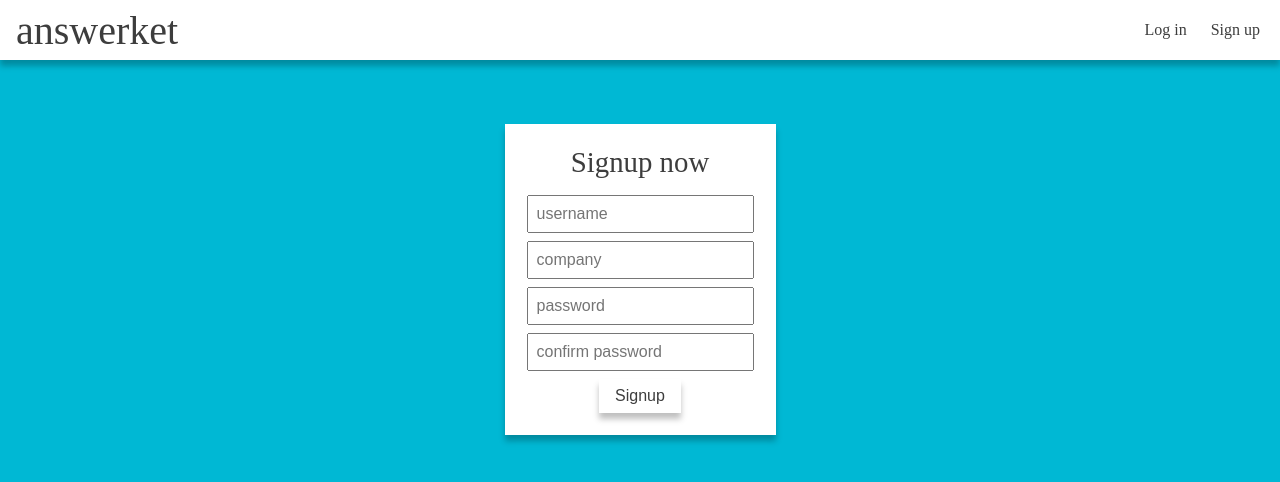
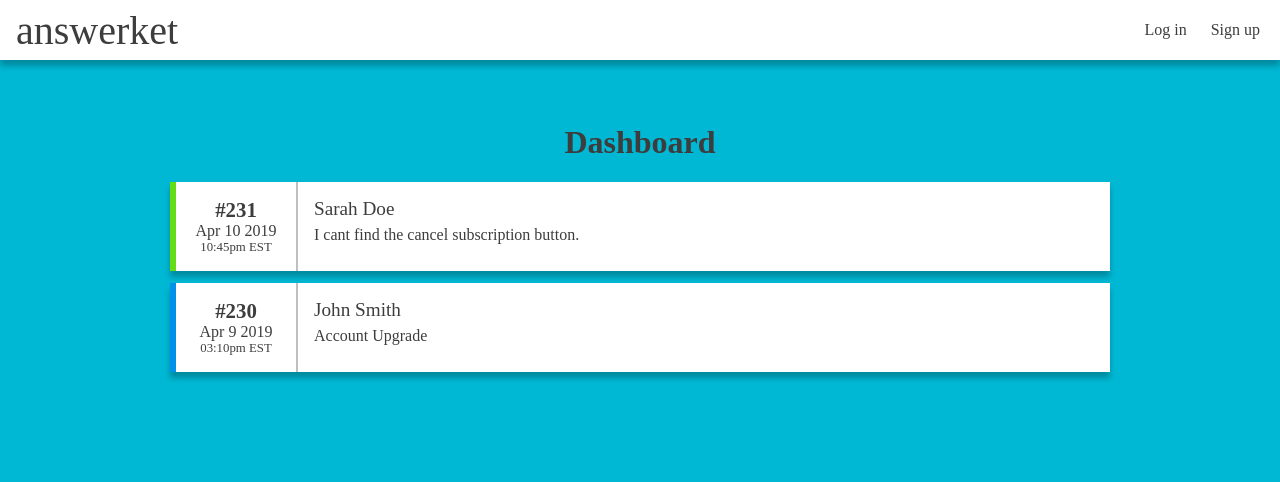
Before and after one commit to juniormedina/answerket-client, a React (Create React App) app: page /signup in a window 1280 px wide. Shown: the top 482 px of the page. Built offline with nearby package versions, Linux system fonts and the light colour scheme.

Commit message:
added ticket previews to dashboard

```diff
--- a/src/App.js
+++ b/src/App.js
@@ -21,13 +21,13 @@ class App extends Component {
   authWall = component => {
     switch (component) {
       case Landing:
-        return this.props.username ? <Dashboard /> : <Landing />;
+        return this.props.company ? <Dashboard /> : <Landing />;
       case Signup:
-        return this.props.username ? <Dashboard /> : <Signup />;
+        return this.props.company ? <Dashboard /> : <Signup />;
       case Login:
-        return this.props.username ? <Dashboard /> : <Login />;
+        return this.props.company ? <Dashboard /> : <Login />;
       case Dashboard:
-        return this.props.username ? <Dashboard /> : <Login />;
+        return this.props.company ? <Dashboard /> : <Login />;
       default:
         return <ErrorPage />
     }
@@ -52,8 +52,8 @@ class App extends Component {
   }
 }
 
-const mapStateToProps = ({ username }) => {
-  return { username };
+const mapStateToProps = ({ company }) => {
+  return { company };
 };
 
 export default connect(
--- a/src/components/container/Dashboard/index.js
+++ b/src/components/container/Dashboard/index.js
@@ -2,17 +2,57 @@ import React, { Component } from 'react';
 import { connect } from 'react-redux';
 import View from '../../presentational/Dashboard';
 import Ticket from '../../presentational/Dashboard/Ticket';
+import TicketPreview from '../../presentational/Dashboard/Ticket/Preview';
+
 class Dashboard extends Component {
-  getTickets() {
-    return this.props.tickets.length > 0
-    ? this.props.tickets.map((ticket, index) => (
-      <Ticket key={index} data={ticket} />
-    ))
-    : <Ticket />;
+  constructor(props) {
+    super(props);
+    this.views = {
+      PREVIEW: 0,
+      TICKET: 1
+    };
+    this.state = {
+      currentView: this.views.PREVIEW,
+      currentTicketIndex: null
+    };
   }
 
+  getTicketPreviews() {
+    return this.props.tickets.length > 0 ? (
+      this.props.tickets.map((ticket, index) => (
+        <TicketPreview
+          key={index}
+          number={ticket.number}
+          date={ticket.messages[ticket.messages.length - 1].date}
+          time={ticket.messages[ticket.messages.length - 1].time}
+          status={ticket.status}
+          inquirer={ticket.inquirer}
+          subject={ticket.subject}
+          onClick={() => this.ticketPreviewHandler(index)}
+        />
+      ))
+    ) : (
+      <TicketPreview />
+    );
+  }
+
+  ticketPreviewHandler = index => {
+    console.log('ticketPreviewHandler was triggered!')
+    this.setState({ currentView: this.views.TICKET, currentTicketIndex: index });
+  };
+
+  renderContent() {
+    switch (this.state.currentView) {
+      case this.views.PREVIEW:
+        return <View ticketPreviews={this.getTicketPreviews()} />;
+      case this.views.TICKET:
+        return <Ticket />;
+      default:
+        return null;
+    }
+  }
   render() {
-    return <View tickets={this.getTickets()} />;
+    return this.renderContent();
   }
 }
 
--- a/src/components/container/Navbar/index.js
+++ b/src/components/container/Navbar/index.js
@@ -31,8 +31,8 @@ class Navbar extends Component {
   }
 }
 
-const mapStateToProps = ({ isAuthenticated }) => {
-  return { isAuthenticated };
+const mapStateToProps = ({ username }) => {
+  return { username };
 };
 
 export default connect(mapStateToProps)(Navbar);
--- /dev/null
+++ b/src/components/presentational/Dashboard/Ticket/Preview/index.js
@@ -0,0 +1,47 @@
+import React from 'react';
+import './index.scss';
+
+export default props => {
+  if (props.number) {
+    return (
+      <div className="ticket-preview" onClick={props.onClick}>
+        <div
+          className={`ticket-preview-left ticket-preview-status-${getTicketColor(
+            props.status
+          )}`}
+        >
+          <div className="ticket-preview-number">#{props.number}</div>
+          <div className="ticket-preview-date">{props.date}</div>
+          <div className="ticket-preview-time">{props.time}</div>
+          <div />
+        </div>
+        <div className="ticket-preview-right">
+          <div className="ticket-preview-inquirer">{props.inquirer}</div>
+          <div className="ticket-preview-subject">{props.subject}</div>
+        </div>
+      </div>
+    );
+  } else {
+    return (
+      <div className="ticket-preview-default">
+        <h2>You have no available tickets</h2>
+        <p>This can be a good thing.</p>
+      </div>
+    );
+  }
+};
+
+const getTicketColor = status => {
+  switch (status) {
+    case 0:
+      return 'new';
+    case 1:
+      return 'waiting';
+    case 2:
+      return 'updated';
+    case 3:
+      return 'closed';
+    default:
+      return '';
+  }
+};
--- /dev/null
+++ b/src/components/presentational/Dashboard/Ticket/Preview/index.scss
@@ -0,0 +1,72 @@
+.ticket-preview {
+    text-align: left;
+    cursor: pointer;
+    max-width: 940px;
+    height: fit-content;
+    background: white;
+    box-shadow: 0 6px 6px rgba(0, 0, 0, 0.25);
+    margin-left: auto;
+    margin-right: auto;
+    // padding: 16px;
+    display: grid;
+    grid-template-columns: 128px 1fr;
+    margin-bottom: 12px;
+
+    .ticket-preview-left{
+        grid-column: 1 / 2;
+        text-align: center;
+        border-right: 2px solid rgba(0, 0, 0, 0.25);
+        padding: 16px;
+    }
+
+    .ticket-preview-status-new{
+        border-left: 6px solid #64dd17;
+    }
+
+    .ticket-preview-status-waiting{
+        border-left: 6px solid #0091ea;
+    }
+
+    .ticket-preview-status-updated{
+        border-left: 6px solid #ffab00;
+    }
+
+    .ticket-preview-status-closed{
+        border-left: 6px solid #90a4ae;
+    }
+
+    .ticket-preview-right{
+        grid-column: 2 / 3;
+        padding: 16px;
+
+    }
+
+    .ticket-preview-number{
+        font-size: 1.3rem;
+        font-weight: bold;
+    }
+
+    .ticket-preview-date{
+        font-size: 1rem;
+    }
+
+    .ticket-preview-time{
+        font-size: 0.8rem;
+    }
+
+    .ticket-preview-inquirer{
+        font-size: 1.2rem;
+        margin-bottom: 6px;
+    }
+}
+
+.ticket-preview-default{
+    margin-left: auto;
+    margin-right: auto;
+    text-align: center;
+    max-width: 940px;
+    height: fit-content;
+    background: white;
+    box-shadow: 0 6px 6px rgba(0, 0, 0, 0.25);
+    padding: 12px;
+}
--- /dev/null
+++ b/src/components/presentational/Dashboard/Ticket/index.js
@@ -0,0 +1,10 @@
+import React from 'react';
+import './index.scss';
+
+export default props => {
+
+    return (
+    <div className="ticket">
+        This is a ticket page
+    </div>);
+}
--- /dev/null
+++ b/src/components/presentational/Dashboard/index.js
@@ -0,0 +1,11 @@
+import React from 'react';
+import './index.scss';
+
+export default props => {
+  return (
+    <div id="dashboard">
+       <h1>Dashboard</h1>
+      <div className="ticket-previews">{props.ticketPreviews}</div>
+    </div>
+  );
+};
--- /dev/null
+++ b/src/components/presentational/Dashboard/index.scss
@@ -0,0 +1,10 @@
+#dashboard{
+    text-align: center;
+    .title{
+        width: fit-content;
+        margin-left: auto;
+        margin-right:auto;
+        margin-bottom: 32px;
+        font-size: 2rem;
+    }
+}
--- a/src/index.js
+++ b/src/index.js
@@ -1,14 +1,15 @@
 import React from "react";
 import ReactDOM from "react-dom";
 import { Provider } from "react-redux";
-import { createStore, applyMiddleware } from "redux";
+import { createStore, applyMiddleware, compose } from "redux";
 import reduxThunk from "redux-thunk";
 
 import './index.css';
 import App from "./App";
 import UserReducer from "./reducers/User";
 
-const store = createStore(UserReducer, applyMiddleware(reduxThunk));
+const composeEnhancers = window.__REDUX_DEVTOOLS_EXTENSION_COMPOSE__ || compose;
+const store = createStore(UserReducer, composeEnhancers(applyMiddleware(reduxThunk)));
 
 ReactDOM.render(
   <Provider store={store}>
--- a/src/reducers/User.js
+++ b/src/reducers/User.js
@@ -7,15 +7,52 @@ const initialState = {
     message: '',
     isSuccessful: false
   },
-  company: null,
-  tickets: []
+  company: 'Cool Company Name',
+  tickets: [
+    {
+      status: 0,
+      number: 231,
+      inquirer: 'Sarah Doe',
+      subject: 'I cant find the cancel subscription button.',
+      messages: [
+        {
+          fromInquirer: true,
+          message:
+            "I tried looking everywhere and I can't seem to find it. Hoping to get a response soon, as my subscription is about to renew",
+          date: "Apr 10 2019",
+          time: "10:45pm EST"
+        }
+      ]
+    },
+    {
+      status: 1,
+      number: 230,
+      inquirer: 'John Smith',
+      subject: 'Account Upgrade',
+      messages: [
+        {
+          fromInquirer: true,
+          message:
+            "Hello, I want to upgrade my accounts vip status.",
+          date: "Apr 9 2019",
+          time: "02:12pm EST"
+        },
+        {
+          fromInquirer: true,
+          message:
+            "Hello and thank you for contacting us, can you please send us your account number and associated home address.",
+          date: "Apr 9 2019",
+          time: "03:10pm EST"
+        }
+      ]
+    }
+  ]
 };
 
 export default (state = initialState, action) => {
   switch (action.type) {
-
     case actionTypes.FETCH_USER:
-      if(action.payload.data.isSuccessful){
+      if (action.payload.data.isSuccessful) {
         // Redirects to dashboard
         action.history.push('/dashboard');
         return {
```
Also changed, not shown: src/components/presentational/Dashboard/Ticket/index.scss (added).
